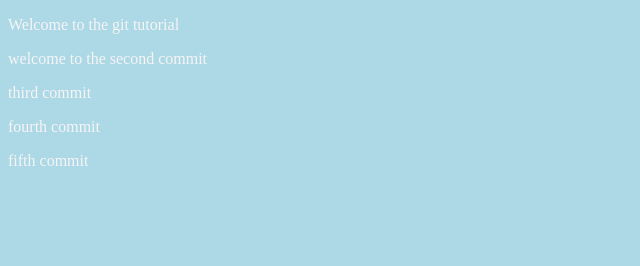
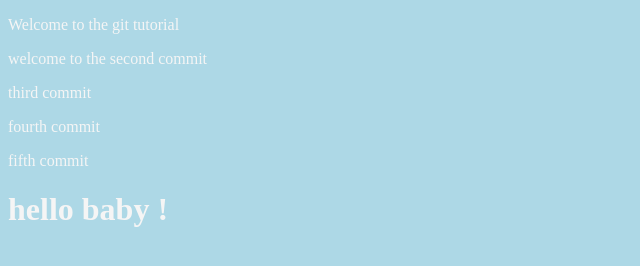
Before and after one commit to sslucky8044/Git_tutorial, a plain HTML site: page index.html in a window 1280 px wide. Shown: the whole page, without its empty margins (0-640 px from the left). Drawn offline with Linux system fonts and the light colour scheme.

Commit message:
Update index.html

```diff
--- a/index.html
+++ b/index.html
@@ -12,6 +12,7 @@
     <p>third commit</p>
     <p>fourth commit</p>
     <p>fifth commit</p>
+    <h1> hello baby ! </h1>
 </body>
 <style>
     body {
```
